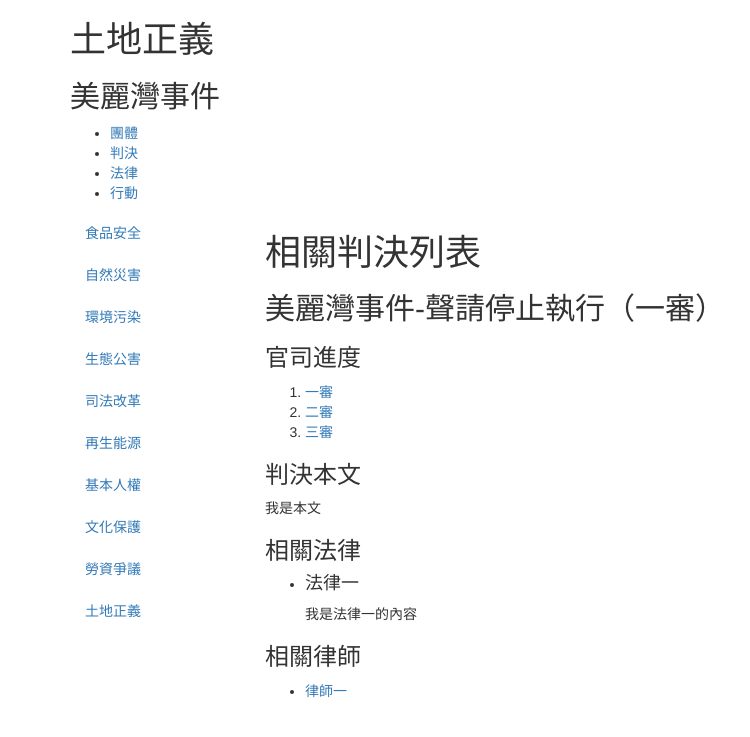
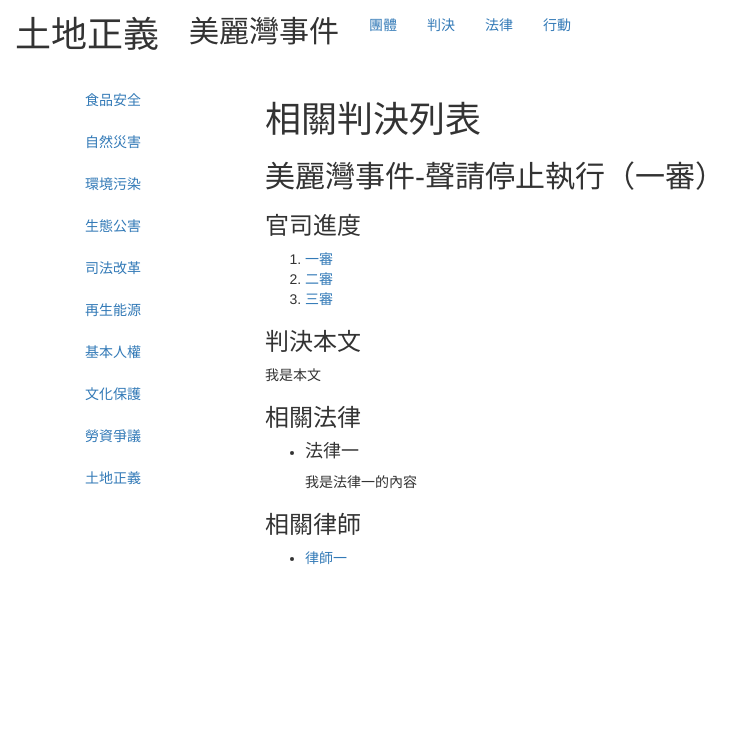
Before and after one commit to badboy99tw/eCourt, a Jekyll site: the page index.html, which Jekyll copies as it is, in a window 1280 px wide. Shown: the top 737 px of the page, without its empty margins (0-750 px from the left). Built offline with Jekyll 4.4.1, drawn with Linux system fonts in a browser that asks for light colours; nearby versions of some CDN libraries; Markdown is read by kramdown in place of the engine named in the settings.

Commit message:
set style of supports, add padding to top of body

```diff
--- a/index.html
+++ b/index.html
@@ -6,24 +6,26 @@
   <meta name="viewport" content="width=device-width, initial-scale=1.0">
   <title>eCourt</title>
   <link href="//netdna.bootstrapcdn.com/bootstrap/3.0.0-rc2/css/bootstrap.min.css" rel="stylesheet">
+
+  <style>
+      body { padding-top: 80px; }
+  </style>
 </head>
 
 <body>
 
   <div class="container">
-    <div>
-      <h1>土地正義</h1>
-      <h2>美麗灣事件</h2>
-    </div>
+    <nav class="navbar navbar-fixed-top" role="navigation">
+      <h1 class="navbar-text">土地正義</h1>
+      <h2 class="navbar-text">美麗灣事件</h2>
 
-    <div>
-      <ul>
+      <ul class="nav navbar-nav">
         <li><a href="">團體</a></li>
         <li><a href="">判決</a></li>
         <li><a href="">法律</a></li>
         <li><a href="">行動</a></li>
       </ul>
-    </div>
+    </nav>
 
     <div class="row">
 
```
